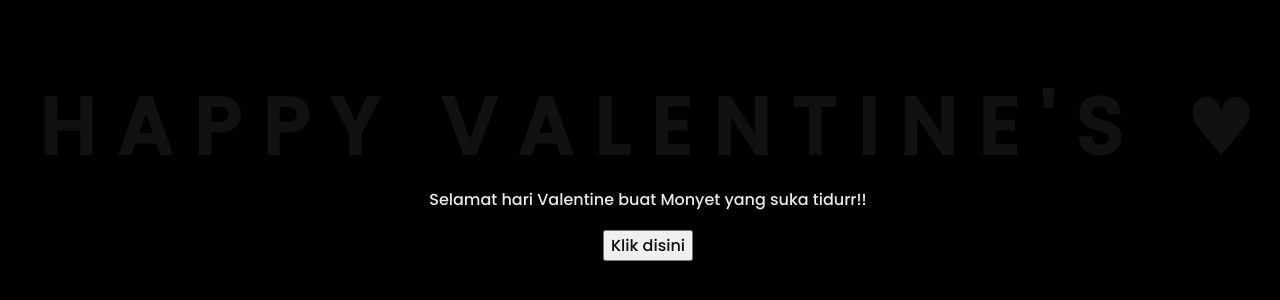
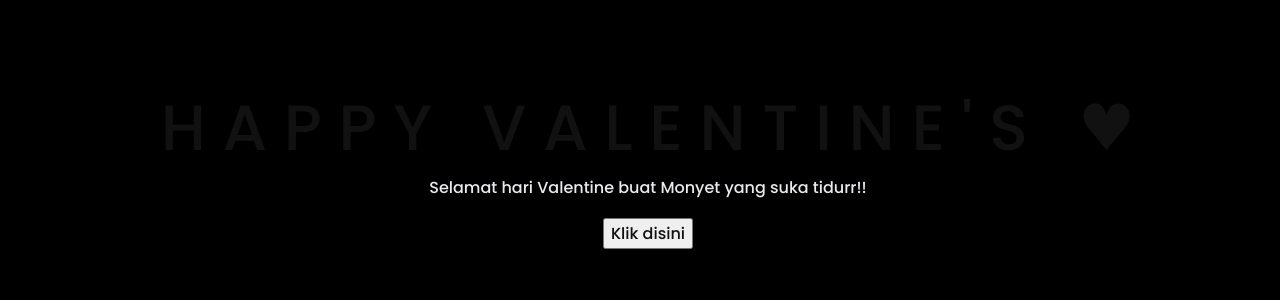
Before and after one commit to rzakrnwn/HappyValentineNyettttt, a plain HTML site: page index.html in a window 1280 px wide. Shown: the part 244-544 px from the top of the page. Drawn offline with Linux system fonts and the light colour scheme.

Commit message:
Update style.css

```diff
--- a/css/style.css
+++ b/css/style.css
@@ -13,8 +13,8 @@ body{
     background-color: black;
 }
 .greetings{
-    font-size: 5rem;
-    font-weight: 700;
+    font-size: 4rem;
+    font-weight: 500;
 }
 .greetings > span{
     animation: glow 2s ease-in-out infinite;
@@ -28,6 +28,9 @@ body{
         color: #111;
         text-shadow: none;
     }
+}
+.greetings > span:nth-child(1){
+    animation-delay: .2s ;
 }
 .greetings > span:nth-child(2){
     animation-delay: .2s ;
@@ -57,9 +60,30 @@ body{
     animation-delay: .4s;
 }
 .greetings > span:nth-child(11){
+    animation-delay: .4s;
+}
+.greetings > span:nth-child(12){
+    animation-delay: .4s;
+}
+.greetings > span:nth-child(13){
+    animation-delay: .4s;
+}
+.greetings > span:nth-child(14){
+    animation-delay: .4s;
+}
+.greetings > span:nth-child(15){
+    animation-delay: .4s;
+}
+.greetings > span:nth-child(16){
+    animation-delay: .4s;
+}
+.greetings > span:nth-child(17){
+    animation-delay: .4s;
+}
+.greetings > span:nth-child(18){
     animation-delay: .6s;
 }
-.greetings > span:nth-child(12){
+.greetings > span:nth-child(19){
     animation-delay: .6s;
 }
 
```
